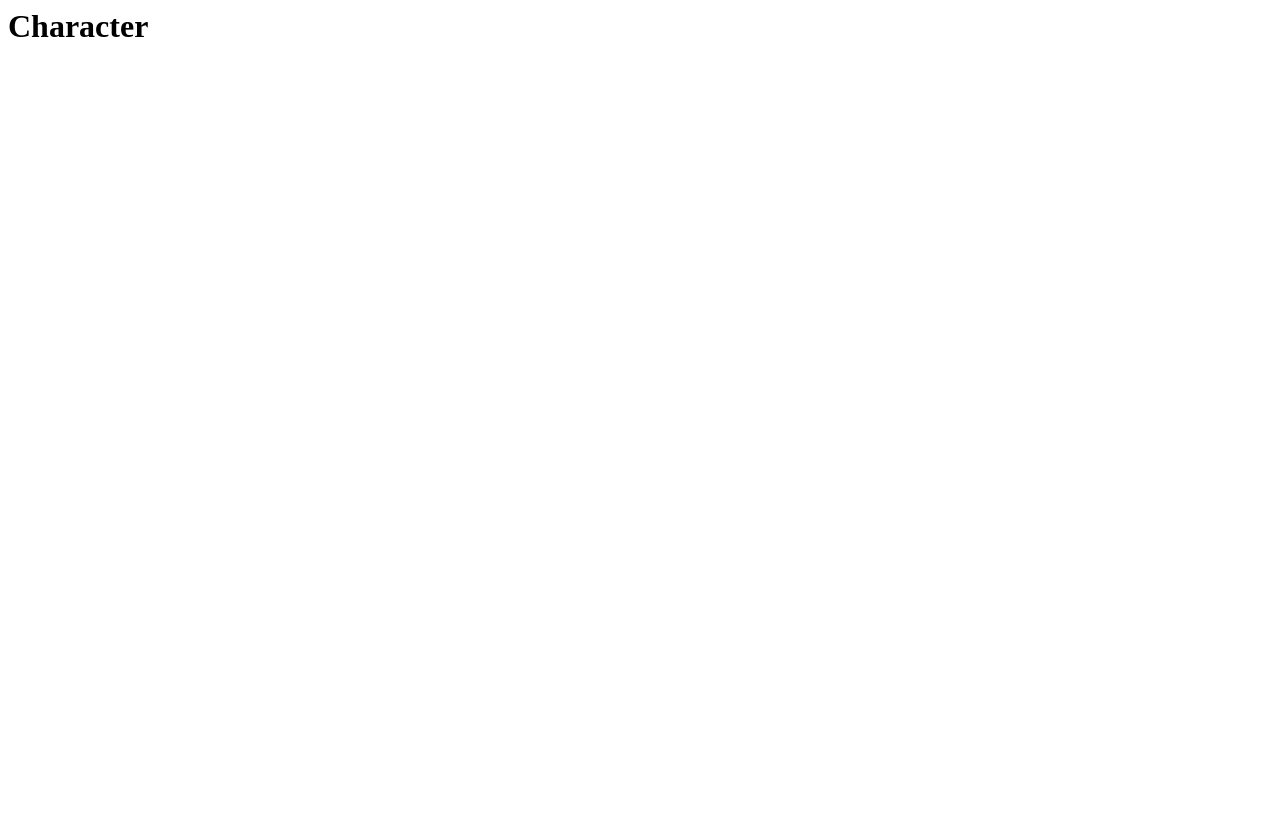
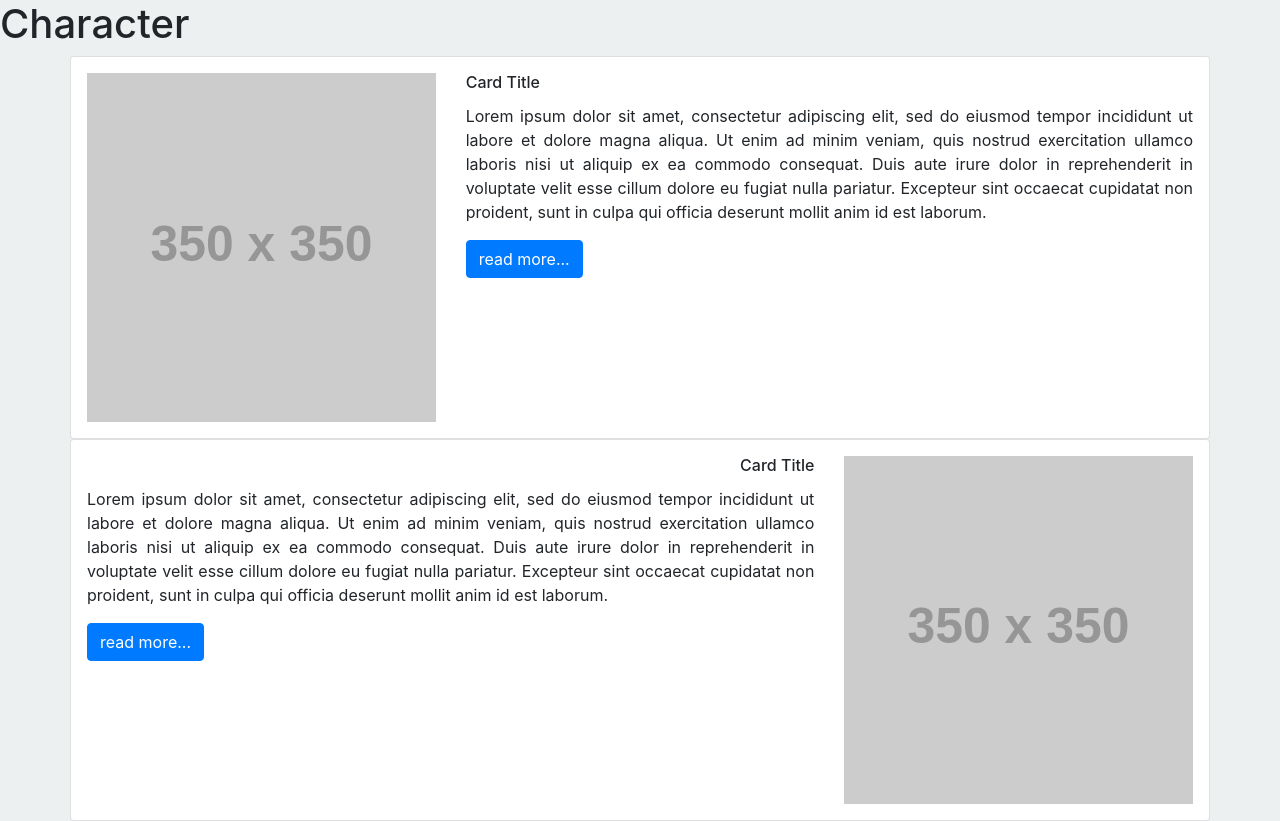
Before and after one commit to mikejsoh/cs4474, a website: page views/char.html in a window 1280 px wide. Before the commit the page ends 800 px from the top, so only its background shows below. Drawn offline with nearby package versions, Linux system fonts and the light colour scheme; placeholder pictures from the web are drawn by us.

Commit message:
bg and char

```diff
--- a/app.js
+++ b/app.js
@@ -86,4 +86,4 @@ router.get('/test', ctx => (ctx.body = 'Hello World'));
 app.use(router.routes()).use(router.allowedMethods());
 
 //make the app listen to port 3000 and log message
-app.listen(3000, () => console.log('Server Started ...'));
+app.listen(3001, () => console.log('Server Started ...'));
--- a/views/char.html
+++ b/views/char.html
@@ -1 +1,40 @@
 <h1> Character </h1>
+<link href="//maxcdn.bootstrapcdn.com/bootstrap/4.1.1/css/bootstrap.min.css" rel="stylesheet" id="bootstrap-css">
+<script src="//maxcdn.bootstrapcdn.com/bootstrap/4.1.1/js/bootstrap.min.js"></script>
+<script src="//cdnjs.cloudflare.com/ajax/libs/jquery/3.2.1/jquery.min.js"></script>
+<style>
+body{
+
+    background-color: #ECF0F1;
+}
+</style>
+<div class="container">
+    <div class="row">
+    	<div class="card col-md-12 p-3">
+    		<div class="row ">
+    			<div class="col-md-4">
+    				<img class="w-100" src="https://via.placeholder.com/350x350">
+    			</div>
+    			<div class="col-md-8">
+    				<div class="card-block">
+    					<h6 class="card-title">Card Title</h6>
+    					<p class="card-text text-justify">Lorem ipsum dolor sit amet, consectetur adipiscing elit, sed do eiusmod tempor incididunt ut labore et dolore magna aliqua. Ut enim ad minim veniam, quis nostrud exercitation ullamco laboris nisi ut aliquip ex ea commodo consequat. Duis aute irure dolor in reprehenderit in voluptate velit esse cillum dolore eu fugiat nulla pariatur. Excepteur sint occaecat cupidatat non proident, sunt in culpa qui officia deserunt mollit anim id est laborum.</p>
+    					<a href="https://www.google.com" class="btn btn-primary">read more...</a>
+    				</div>
+    			</div>
+    		</div>
+    	</div>
+    	<div class="card col-md-12 p-3">
+    		<div class="row ">
+    			<div class="col-md-8">
+    				<div class="card-block">
+    					<h6 class="card-title text-right">Card Title</h6>
+    					<p class="card-text text-justify">Lorem ipsum dolor sit amet, consectetur adipiscing elit, sed do eiusmod tempor incididunt ut labore et dolore magna aliqua. Ut enim ad minim veniam, quis nostrud exercitation ullamco laboris nisi ut aliquip ex ea commodo consequat. Duis aute irure dolor in reprehenderit in voluptate velit esse cillum dolore eu fugiat nulla pariatur. Excepteur sint occaecat cupidatat non proident, sunt in culpa qui officia deserunt mollit anim id est laborum.</p>
+    					<a href="#" class="btn btn-primary">read more...</a>
+    				</div>
+    			</div>
+    			<div class="col-md-4">
+    				<img class="w-100" src="https://via.placeholder.com/350x350">
+    			</div>
+    		</div>
+    	</div>
```
Also changed, not shown: views/index.html (+7 -0 lines).
